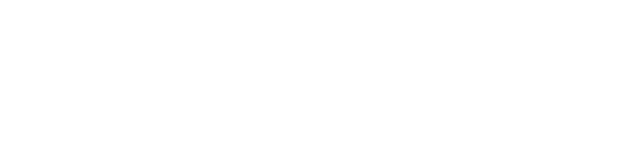
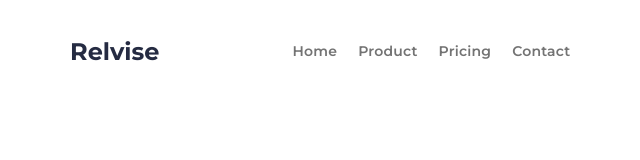
Before and after one commit to Semandr/relvise_agency, a plain HTML site: page index.html in a window 1280 px wide. Shown: the whole page, without its empty margins (47-687 px from the left). Drawn offline with Linux system fonts and the light colour scheme.

Commit message:
Heder page-proofs

```diff
--- a/css/style.css
+++ b/css/style.css
@@ -31,9 +31,86 @@ html,
 body {
   height: 100%;
   line-height: 1;
-  font-size: 16px;
-  color: #000;
+  font-family: 'Montserrat', sans-serif;
+  font-size: 14px;
+  font-weight: 500;
+  color: #252b42;
 }
+/*----------------------------------------------------------------*/
 .wrapper {
   min-height: 100%;
+  overflow: hidden;
 }
+/*----------------------------------------------------------------*/
+._container {
+  max-width: 1046px;
+  padding: 0 15px;
+  margin: 0 auto;
+  box-sizing: content-box; /* паддинг не учитывается в размер */
+}
+/*--------------ШАПКА---------------------------------------------*/
+.header {
+  position: absolute;
+  width: 100%;
+  left: 0;
+  top: 0;
+  z-index: 50;
+}
+.header__container {
+  display: flex;
+  min-height: 104px;
+  align-items: center;
+}
+@media (max-width: 479px) {
+  .header__container {
+    min-height: 70px;
+  }
+}
+.header__logo {
+  font-weight: 700;
+  font-size: 24px;
+  color: inherit;
+}
+.header__menu {
+  margin: 0 0 0 133px;
+}
+
+@media (max-width: 992px) {
+  .header__menu {
+    margin: 0 0 0 70px;
+  }
+}
+
+@media (max-width: 767px) {
+  .header__menu {
+    margin: 0 0 0 40px;
+  }
+}
+
+@media (max-width: 479px) {
+  .header__menu {
+    margin: 0 0 0 20px;
+  }
+}
+
+.menu {
+  padding: 5px 0;
+}
+.menu__list {
+  display: flex;
+  flex-wrap: wrap;
+}
+.menu__item:not(:last-child) {
+  margin: 0 21px 0 0;
+}
+.menu__link {
+  color: #737373;
+  line-height: calc(24 / 14 * 100%);
+  font-weight: 600;
+  letter-spacing: 0.2px;
+}
+@media (max-width: 479px) {
+  .menu__link {
+    font-size: 18px;
+  }
+}
--- a/index.html
+++ b/index.html
@@ -4,11 +4,39 @@
     <meta charset="UTF-8" />
     <meta http-equiv="X-UA-Compatible" content="IE=edge" />
     <meta name="viewport" content="width=device-width, initial-scale=1.0" />
+    <link rel="preconnect" href="https://fonts.googleapis.com" />
+    <link rel="preconnect" href="https://fonts.gstatic.com" crossorigin />
+    <link
+      href="https://fonts.googleapis.com/css2?family=Montserrat:wght@400;500;600;700;800&display=swap"
+      rel="stylesheet"
+    />
     <link rel="stylesheet" href="./css/style.css" />
     <script defer src="./js/script.js"></script>
     <title>Relvise page</title>
   </head>
   <body>
-    <div class="wrapper"></div>
+    <div class="wrapper">
+      <header class="header">
+        <div class="header__container _container">
+          <a href="#" class="header__logo"> Relvise </a>
+          <nav class="header__menu menu">
+            <ul class="menu__list">
+              <li class="menu__item">
+                <a href="#" class="menu__link">Home</a>
+              </li>
+              <li class="menu__item">
+                <a href="#" class="menu__link">Product</a>
+              </li>
+              <li class="menu__item">
+                <a href="#" class="menu__link">Pricing</a>
+              </li>
+              <li class="menu__item">
+                <a href="#" class="menu__link">Contact</a>
+              </li>
+            </ul>
+          </nav>
+        </div>
+      </header>
+    </div>
   </body>
 </html>
```
